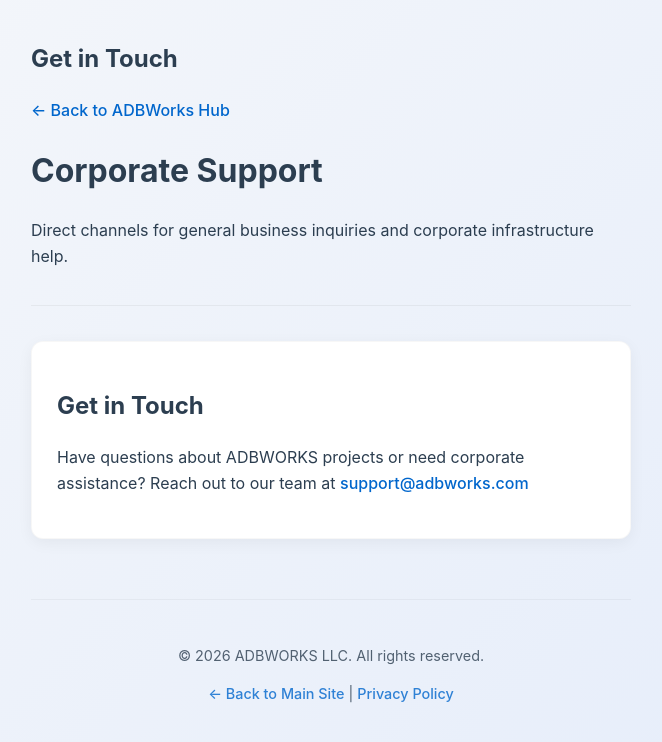
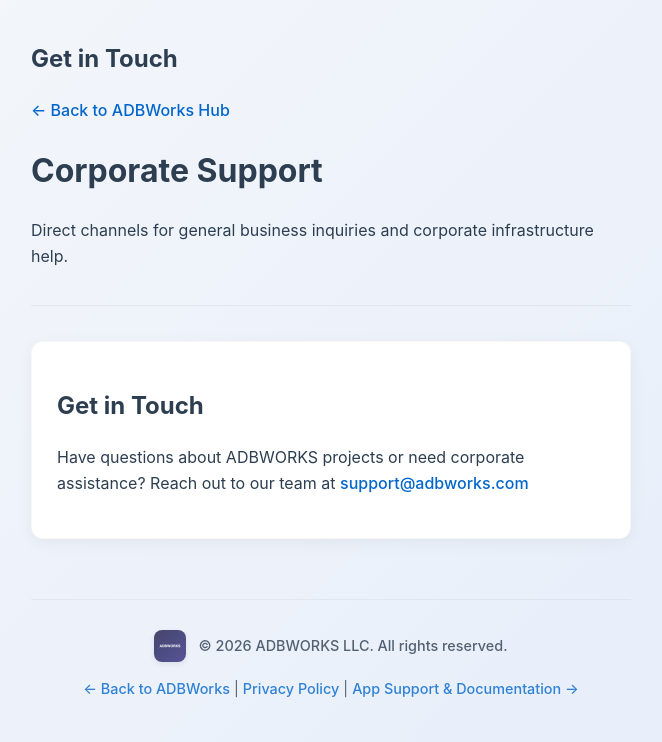
Before and after one commit to jumbo32/adbworks-website2, a plain HTML site: page public/support/index.html in a window 1280 px wide. Shown: the whole page, without its empty margins (309-971 px from the left). Drawn offline with Linux system fonts and the light colour scheme.

Commit message:
update page footer

```diff
--- a/public/support/index.html
+++ b/public/support/index.html
@@ -59,12 +59,20 @@
         <p>Have questions about ADBWORKS projects or need corporate assistance? Reach out to our team at <a href="mailto:support@adbworks.com">support@adbworks.com</a></p>
     </main>
 
-    <footer style="text-align: center; margin-top: 60px; padding-top: 30px; border-top: 1px solid var(--border-color); font-size: 0.9em; opacity: 0.8;">
-        <p>&copy; 2026 ADBWORKS LLC. All rights reserved.</p>
-        <p style="margin-top: 15px;">
-            <a href="/">&larr; Back to Main Site</a> |
-            <a href="/legal/privacy.html">Privacy Policy</a>
-        </p>
-    </footer>
+    <!-- Compliant Footer for App Landing Pages -->
+    <footer style="text-align: center; margin-top: 60px; padding-top: 30px; border-top: 1px solid rgba(0,0,0,0.05); font-size: 0.9em; opacity: 0.8;">
+    <!-- FIXED: Points to the shared branding asset -->
+    <img src="/global/images/logo.png"
+         alt="ADBWORKS Mini Logo"
+         style="width: 32px; height: 32px; border-radius: 8px; vertical-align: middle; margin-right: 8px; box-shadow: 0 2px 6px rgba(0,0,0,0.1);">
+    <span style="vertical-align: middle; font-weight: 500;">&copy; 2026 ADBWORKS LLC. All rights reserved.</span>
+
+    <p style="margin-top: 15px;">
+        <a href="/">&larr; Back to ADBWorks</a> |
+        <!-- FIXED: Route directly to top-level legal directory -->
+        <a href="/legal/privacy.html">Privacy Policy</a> |
+        <a href="details.html">App Support & Documentation &rarr;</a>
+    </p>
+</footer>
 </body>
 </html>
```
Also changed, not shown: public/legal/privacy.html (+15 -4 lines).
